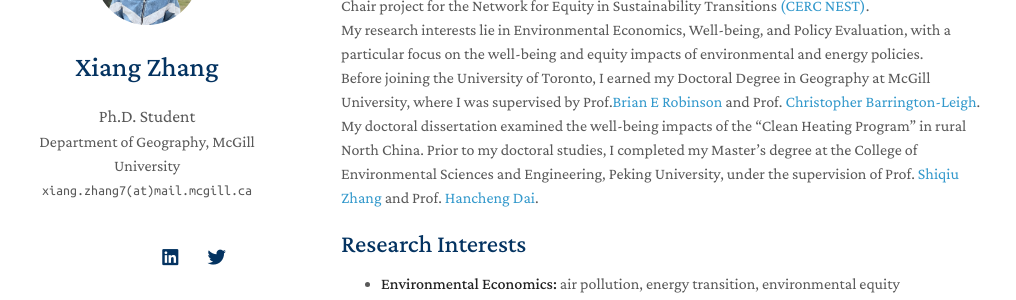
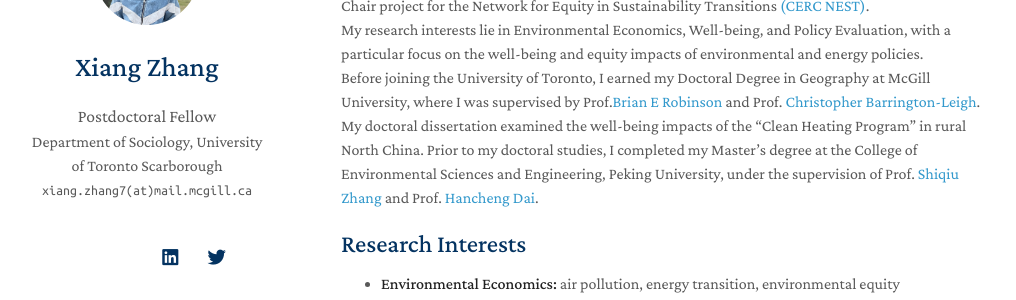
Before and after one commit to XiangShawnZhang/XiangShawnZhang.github.io, a Jekyll site: the page built from index.md, in a window 1280 px wide. Shown: the part 163-463 px from the top of the page, without its empty margins (129-1145 px from the left). Built offline with Jekyll 4.4.1, drawn with Linux system fonts in a browser that asks for light colours; nearby versions of some CDN libraries; a style sheet for code colours, icons or effects is not loaded; our own code applies the rules of GitHub Pages for plain Markdown files.

Commit message:
Update _config.yml

```diff
--- a/_config.yml
+++ b/_config.yml
@@ -1,7 +1,7 @@
 # Basic Information
 title: Xiang Zhang
-position: Ph.D. Student
-affiliation: Department of Geography, McGill University
+position: Postdoctoral Fellow
+affiliation: Department of Sociology, University of Toronto Scarborough
 email: xiang.zhang7(at)mail.mcgill.ca
 
 # Search Engine Optimization (SEO)
```
